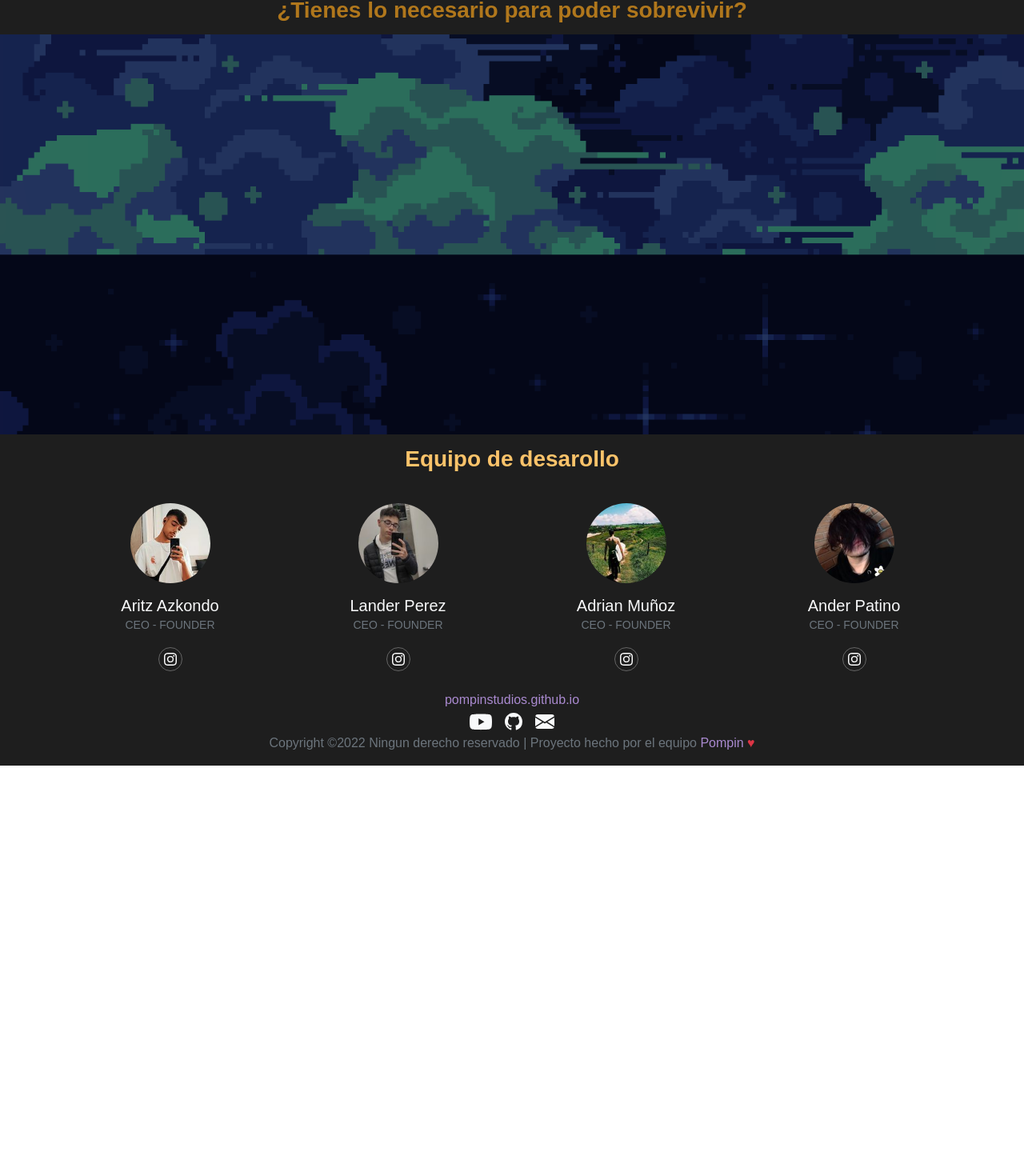
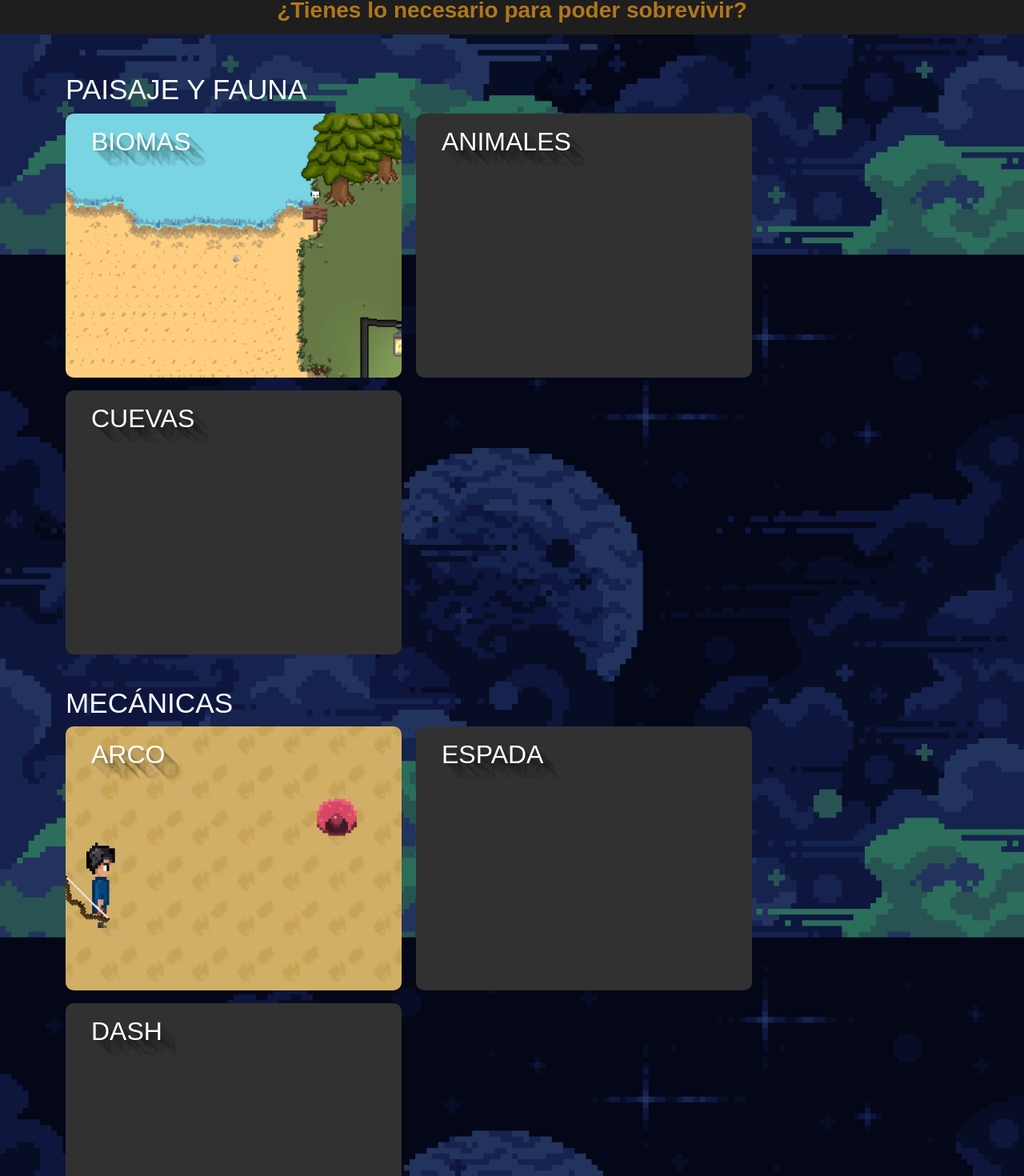
Before and after one commit to PomPinStudios/PomPinStudios.github.io, an Angular app: page / in a window 1280 px wide. Shown: the part 609-2079 px from the top of the page at 80% size. Before the commit the page ends 1566 px from the top, so only its background shows below. Built offline with nearby package versions, Linux system fonts and the light colour scheme.

Commit message:
casi acabado

```diff
--- a/src/app/main-page/footer/footer.component.html
+++ b/src/app/main-page/footer/footer.component.html
@@ -152,7 +152,7 @@
         <path d="M.05 3.555A2 2 0 0 1 2 2h12a2 2 0 0 1 1.95 1.555L8 8.414.05 3.555ZM0 4.697v7.104l5.803-3.558L0 4.697ZM6.761 8.83l-6.57 4.027A2 2 0 0 0 2 14h12a2 2 0 0 0 1.808-1.144l-6.57-4.027L8 9.586l-1.239-.757Zm3.436-.586L16 11.801V4.697l-5.803 3.546Z"/>
       </svg></a><br>
       <span class="text-muted">
-        Copyright ©2022 Ningun derecho reservado | Proyecto hecho por el equipo
+        Copyright ©2022 Ningún derecho reservado | Proyecto hecho por el equipo
         <span style="color: #aa8ad0">Pompin</span
         ><span class="text-danger"> ♥</span></span
       >
--- a/src/app/main-page/main-page/main-page.component.html
+++ b/src/app/main-page/main-page/main-page.component.html
@@ -52,6 +52,134 @@
     >
     <span>¿Tienes lo necesario para poder sobrevivir?</span>
   </div>
+  <!--!--------------------------------------------->
+  <div class="container mt-5 pb-5">
+    <h1 class="text-light">PAISAJE Y FAUNA</h1>
+    <div class="flip">
+      <div
+        class="front"
+        style="
+          background-image: url(../../../assets/biomas.png);
+        "
+      >
+        <h2 class="text-shadow">BIOMAS</h2>
+      </div>
+      <div class="back border" style="
+      background-image: linear-gradient(to bottom, rgba(0, 0, 0, 0.8), rgba(0, 0, 0, 1)),
+    url(../../../assets/biomas.png);
+    ">
+        <h2>BIOMAS</h2>
+        <p class="text-light">
+          Camina por los distintos parajes de esta isla y disfruta de paisajes hermosos.<br><br>
+          ¿Te apetece un día en la playa o tal vez un paseo por la montaña?
+        </p>
+      </div>
+    </div>
+    <div class="flip mx-3">
+      <div
+        class="front"
+        style="
+          background-image: url();
+        "
+      >
+        <h2 class="text-shadow">ANIMALES</h2>
+      </div>
+      <div class="back border" style="
+      background-image: linear-gradient(to bottom, rgba(0, 0, 0, 0.8), rgba(0, 0, 0, 1)),
+    url(../../../assets/.png);
+    ">
+        <h2>Angular</h2>
+        <p class="text-light">
+          Good tools make application development quicker and easier to maintain
+          than if you did everything by hand..
+        </p>
+      </div>
+    </div>
+    <div class="flip">
+      <div
+        class="front"
+        style="
+          background-image: url();
+        "
+      >
+        <h2 class="text-shadow">CUEVAS</h2>
+      </div>
+      <div class="back border" style="
+      background-image: linear-gradient(to bottom, rgba(0, 0, 0, 0.8), rgba(0, 0, 0, 1)),
+    url(../../../assets/.png);
+    ">
+        <h2>Angular</h2>
+        <p class="text-light">
+          Good tools make application development quicker and easier to maintain
+          than if you did everything by hand..
+        </p>
+      </div>
+    </div>
 
-  <div style="padding-bottom: 500px"></div>
+    <br />
+    <br />
+
+    <!-- vertical -->
+    <h1 class="text-light">MECÁNICAS</h1>
+    <div class="flip flip-vertical">
+      <div
+        class="front"
+        style="
+          background-image: url(../../../assets/ataqueExp.gif);
+        "
+      >
+        <h2 class="text-shadow">ARCO</h2>
+      </div>
+      <div class="back border" style="
+      background-image: linear-gradient(to bottom, rgba(0, 0, 0, 0.8), rgba(0, 0, 0, 1)),
+    url(../../../assets/ataqueExp.gif);
+    ">
+        <h2>Angular</h2>
+        <p class="text-light">
+          Good tools make application development quicker and easier to maintain
+          than if you did everything by hand..
+        </p>
+      </div>
+    </div>
+    <div class="flip flip-vertical  mx-3">
+      <div
+        class="front"
+        style="
+          background-image: url();
+        "
+      >
+        <h2 class="text-shadow">ESPADA</h2>
+      </div>
+      <div class="back border" style="
+      background-image: linear-gradient(to bottom, rgba(0, 0, 0, 0.8), rgba(0, 0, 0, 1)),
+    url(../../../assets/.png);
+    ">
+        <h2>Angular</h2>
+        <p class="text-light">
+          Good tools make application development quicker and easier to maintain
+          than if you did everything by hand..
+        </p>
+      </div>
+    </div>
+    <div class="flip flip-vertical">
+      <div
+        class="front"
+        style="
+          background-image: url();
+        "
+      >
+        <h2 class="text-shadow">DASH</h2>
+      </div>
+      <div class="back border" style="
+      background-image: linear-gradient(to bottom, rgba(0, 0, 0, 0.8), rgba(0, 0, 0, 1)),
+    url(../../../assets/.png);
+    ">
+        <h2>Angular</h2>
+        <p class="text-light">
+          Good tools make application development quicker and easier to maintain
+          than if you did everything by hand..
+        </p>
+      </div>
+    </div>
+  </div>
 </div>
--- a/src/app/main-page/main-page/main-page.component.scss
+++ b/src/app/main-page/main-page/main-page.component.scss
@@ -38,3 +38,92 @@
 .intro span:nth-child(2) {
   color: #b0771c;
 }
+//!-----------------------------------------
+h1 {
+  font-size: 2.2em;
+}
+
+// base
+.flip {
+  position: relative;
+  > .front,
+  > .back {
+    display: block;
+    transition-timing-function: cubic-bezier(0.175, 0.885, 0.32, 1.275);
+    transition-duration: 0.5s;
+    transition-property: transform, opacity;
+  }
+  > .front {
+    transform: rotateY(0deg);
+  }
+  > .back {
+    position: absolute;
+    opacity: 0;
+    top: 0px;
+    left: 0px;
+    width: 100%;
+    height: 100%;
+    transform: rotateY(-180deg);
+  }
+  &:hover {
+    > .front {
+      transform: rotateY(180deg);
+    }
+    > .back {
+      opacity: 1;
+      transform: rotateY(0deg);
+    }
+  }
+  &.flip-vertical {
+    > .back {
+      transform: rotateX(-180deg);
+    }
+    &:hover {
+      > .front {
+        transform: rotateX(180deg);
+      }
+      > .back {
+        transform: rotateX(0deg);
+      }
+    }
+  }
+}
+
+// custom
+.flip {
+  position: relative;
+  display: inline-block;
+  margin-right: 2px;
+  margin-bottom: 1em;
+  width: 420px;
+  > .front,
+  > .back {
+    display: block;
+    color: white;
+    width: inherit;
+    background-size: cover !important;
+    background-position: center !important;
+    height: 330px;
+    padding: 1em 2em;
+    background: #313131;
+    border-radius: 10px;
+    p {
+      font-size: 1.2rem;
+      line-height: 160%;
+      color: #999;
+    }
+  }
+}
+
+.text-shadow {
+  text-shadow: 1px 1px rgba(0, 0, 0, 0.04), 2px 2px rgba(0, 0, 0, 0.04),
+    3px 3px rgba(0, 0, 0, 0.04), 4px 4px rgba(0, 0, 0, 0.04),
+    0.125rem 0.125rem rgba(0, 0, 0, 0.04), 6px 6px rgba(0, 0, 0, 0.04),
+    7px 7px rgba(0, 0, 0, 0.04), 8px 8px rgba(0, 0, 0, 0.04),
+    9px 9px rgba(0, 0, 0, 0.04), 0.3125rem 0.3125rem rgba(0, 0, 0, 0.04),
+    11px 11px rgba(0, 0, 0, 0.04), 12px 12px rgba(0, 0, 0, 0.04),
+    13px 13px rgba(0, 0, 0, 0.04), 14px 14px rgba(0, 0, 0, 0.04),
+    0.625rem 0.625rem rgba(0, 0, 0, 0.04), 16px 16px rgba(0, 0, 0, 0.04),
+    17px 17px rgba(0, 0, 0, 0.04), 18px 18px rgba(0, 0, 0, 0.04),
+    19px 19px rgba(0, 0, 0, 0.04), 1.25rem 1.25rem rgba(0, 0, 0, 0.04);
+}
--- a/src/app/main-page/noticias/noticias.component.scss
+++ b/src/app/main-page/noticias/noticias.component.scss
@@ -25,7 +25,7 @@
 
 .filtros > label{
   margin-right: 10px;
-  padding: 10px 30px;
+  padding: 5px 30px;
   border: 2px solid #aa8ad0;
   font-weight: 600;
   color: #aa8ad0;
```
Also changed, not shown: src/app/main-page/noticias/noticias.component.ts (+29 -29 lines), src/assets/biomas.png (added).
